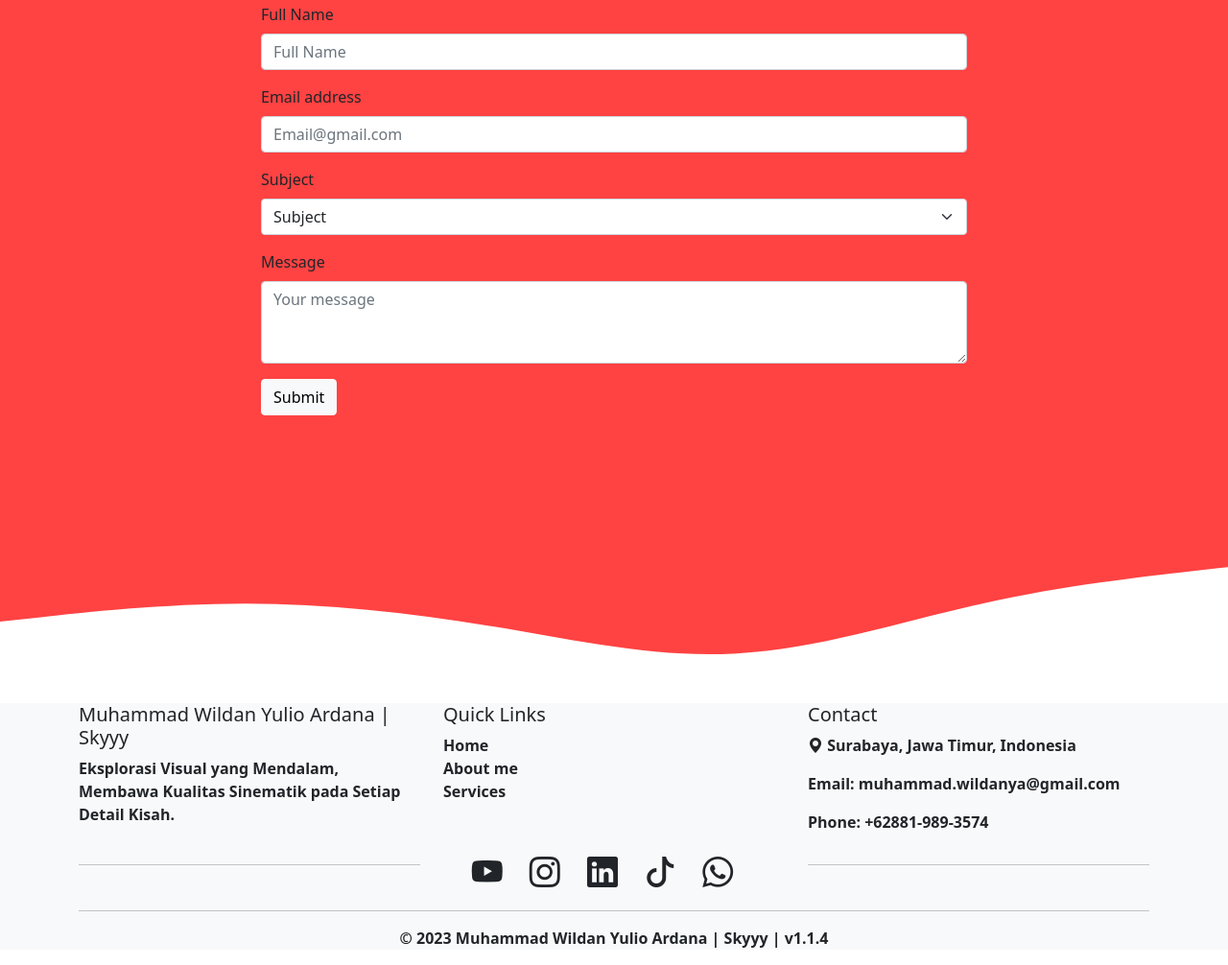
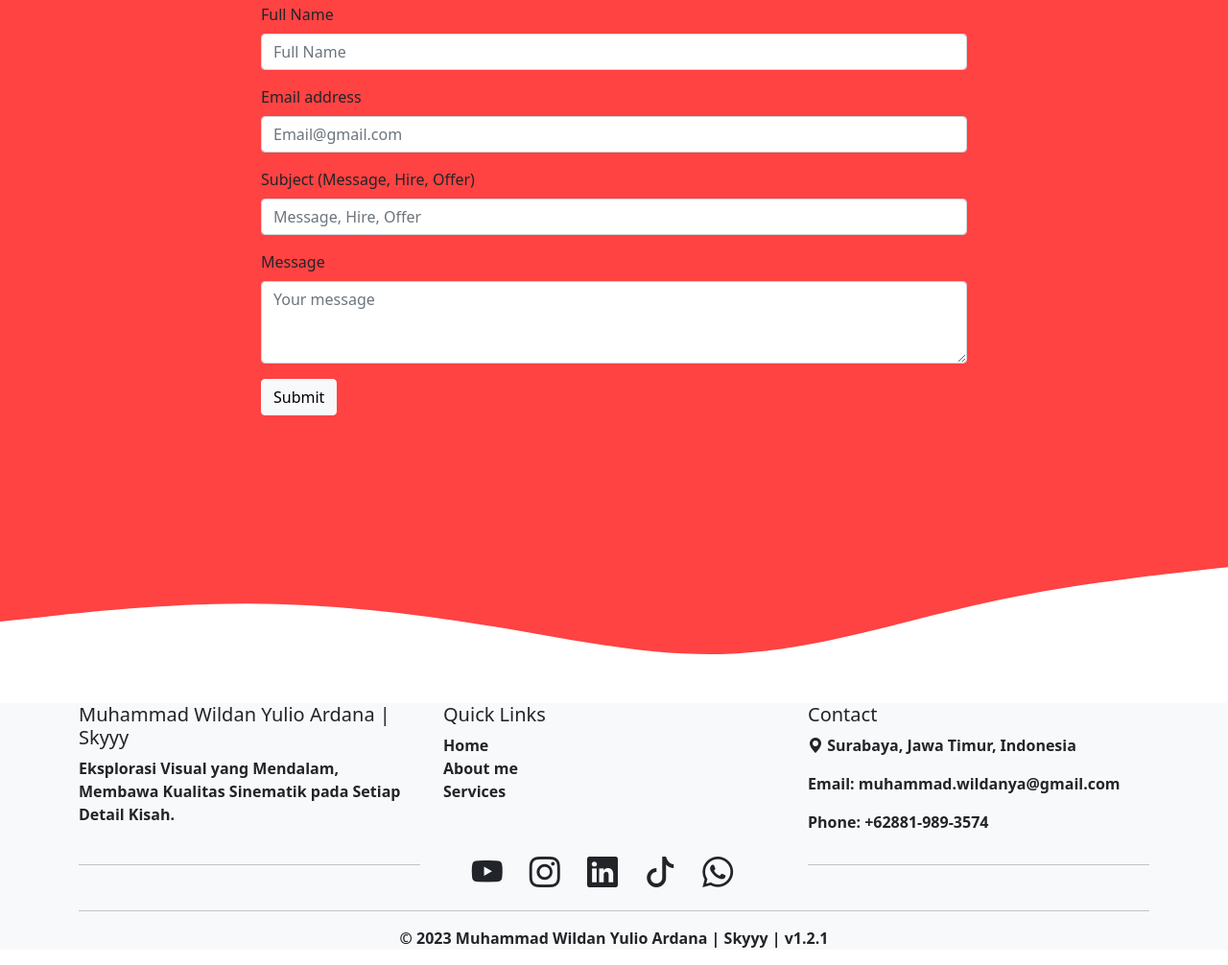
Before and after one commit to muhammadwildanskyyy/muhammadwildanskyyy.github.io, a plain HTML site: page index.html in a window 1280 px wide. Shown: the part 3571-4577 px from the top of the page at 96% size. Drawn offline with nearby package versions, Linux system fonts and the light colour scheme.

Commit message:
update email form

```diff
--- a/index.html
+++ b/index.html
@@ -1372,13 +1372,8 @@
                 <input type="email" class="form-control" id="email" placeholder="Email@gmail.com" id="email" name="email" />
               </div>
               <div class="mb-3">
-                <label for="subject" class="form-label">Subject</label>
-                <select class="form-select" aria-label="Default select example" id="subject" name="subject">
-                  <option selected>Subject</option>
-                  <option value="1">Give a message</option>
-                  <option value="2">Offer</option>
-                  <option value="3">Hire</option>
-                </select>
+                <label for="subject" class="form-label">Subject (Message, Hire, Offer)</label>
+                <input type="subject" class="form-control" id="subject" placeholder="Message, Hire, Offer" name="subject" />
               </div>
               <div class="mb-3">
                 <label for="exampleFormControlTextarea1" class="form-label">Message</label>
@@ -1455,7 +1450,7 @@
         </div>
         <hr />
         <div class="text-center">
-          <p>&copy; 2023 Muhammad Wildan Yulio Ardana | Skyyy | v1.1.4</p>
+          <p>&copy; 2023 Muhammad Wildan Yulio Ardana | Skyyy | v1.2.1</p>
         </div>
       </div>
     </footer>
```
